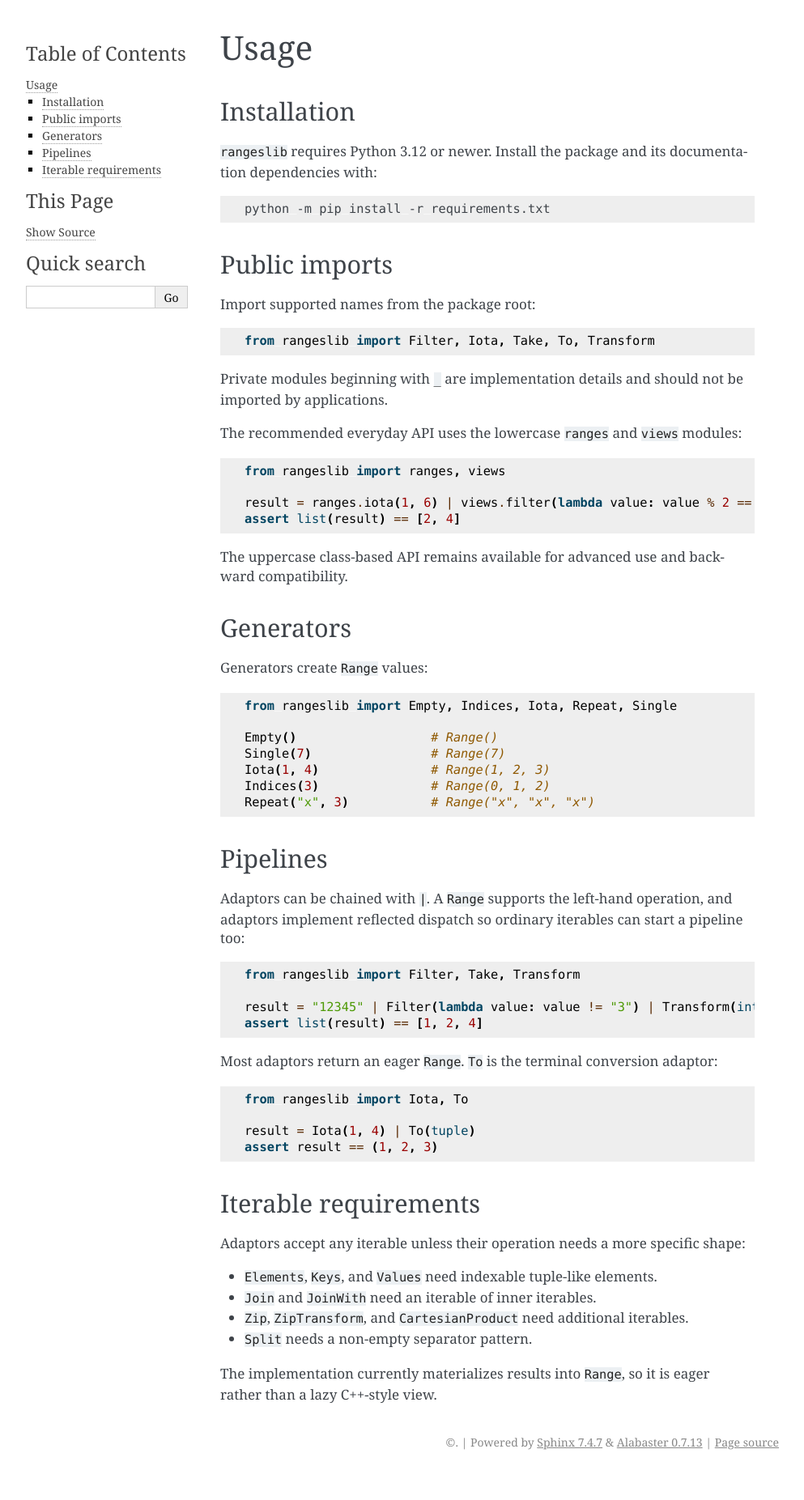
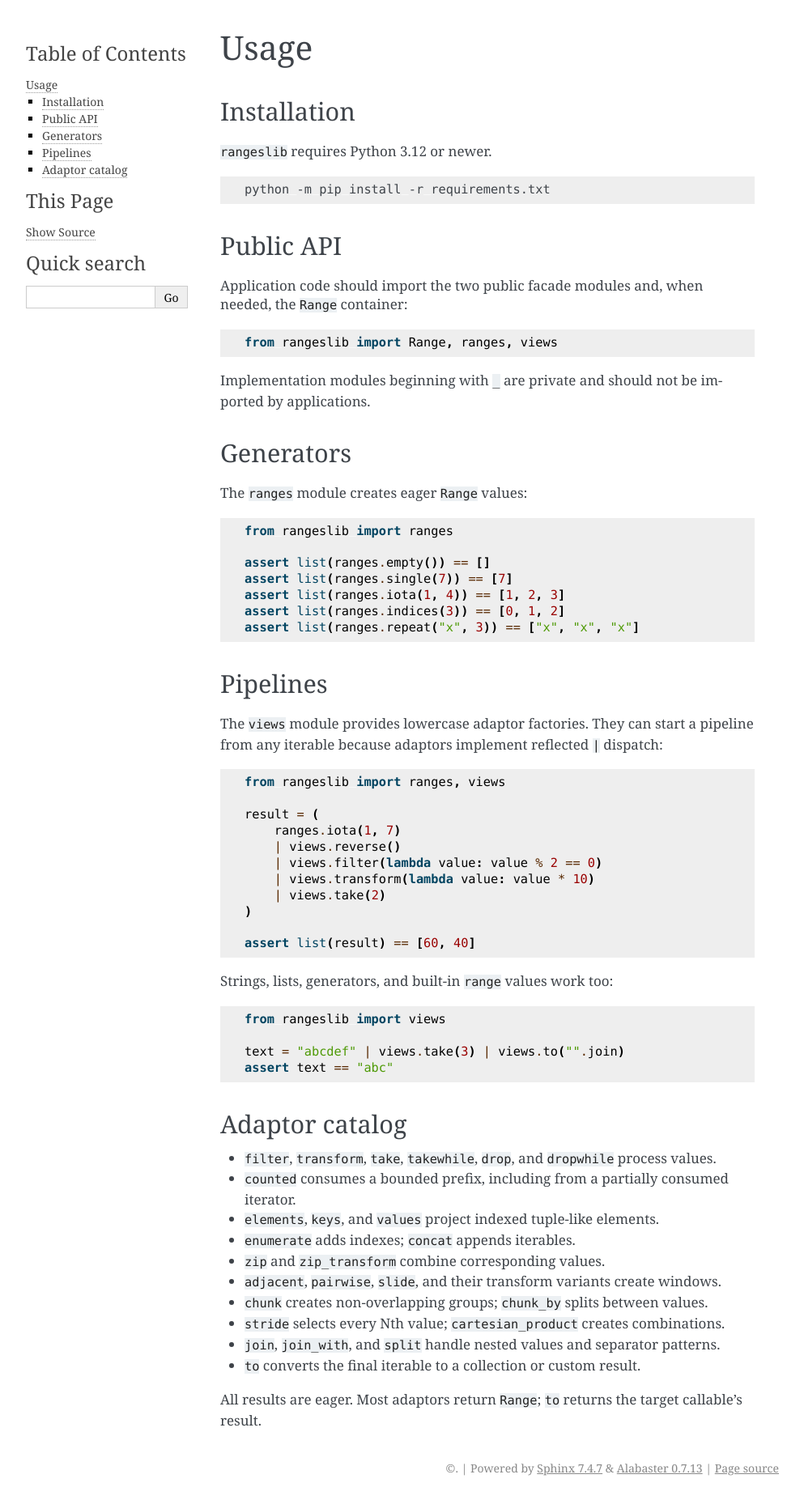
Before and after one commit to TheUltimateOrion/RangesLib, a Sphinx documentation site: the page built from docs/usage.md, in a window 1280 px wide. Shown: the whole page at 81% size, without its empty margins (148-1141 px from the left). Built offline with Sphinx 7.4.7, drawn with Linux system fonts in a browser that asks for light colours; before the commit the page ends 1821 px from its top, so only the background shows below that.

Commit message:
Update README and documentation for lowercase API and eager execution; refactor public API exposure

````diff
--- a/docs/usage.md
+++ b/docs/usage.md
@@ -2,76 +2,78 @@
 
 ## Installation
 
-`rangeslib` requires Python 3.12 or newer. Install the package and its
-documentation dependencies with:
+`rangeslib` requires Python 3.12 or newer.
 
 ```bash
 python -m pip install -r requirements.txt
 ```
 
-## Public imports
+## Public API
 
-Import supported names from the package root:
+Application code should import the two public facade modules and, when needed,
+the `Range` container:
 
 ```python
-from rangeslib import Filter, Iota, Take, To, Transform
+from rangeslib import Range, ranges, views
 ```
 
-Private modules beginning with `_` are implementation details and should not be imported by applications.
+Implementation modules beginning with `_` are private and should not be
+imported by applications.
 
-The recommended everyday API uses the lowercase `ranges` and `views` modules:
+## Generators
+
+The `ranges` module creates eager `Range` values:
+
+```python
+from rangeslib import ranges
+
+assert list(ranges.empty()) == []
+assert list(ranges.single(7)) == [7]
+assert list(ranges.iota(1, 4)) == [1, 2, 3]
+assert list(ranges.indices(3)) == [0, 1, 2]
+assert list(ranges.repeat("x", 3)) == ["x", "x", "x"]
+```
+
+## Pipelines
+
+The `views` module provides lowercase adaptor factories. They can start a
+pipeline from any iterable because adaptors implement reflected `|` dispatch:
 
 ```python
 from rangeslib import ranges, views
 
-result = ranges.iota(1, 6) | views.filter(lambda value: value % 2 == 0) | views.take(2)
-assert list(result) == [2, 4]
+result = (
+    ranges.iota(1, 7)
+    | views.reverse()
+    | views.filter(lambda value: value % 2 == 0)
+    | views.transform(lambda value: value * 10)
+    | views.take(2)
+)
+
+assert list(result) == [60, 40]
 ```
 
-The uppercase class-based API remains available for advanced use and
-backward compatibility.
-
-## Generators
-
-Generators create `Range` values:
+Strings, lists, generators, and built-in `range` values work too:
 
 ```python
-from rangeslib import Empty, Indices, Iota, Repeat, Single
+from rangeslib import views
 
-Empty()                  # Range()
-Single(7)                # Range(7)
-Iota(1, 4)               # Range(1, 2, 3)
-Indices(3)               # Range(0, 1, 2)
-Repeat("x", 3)           # Range("x", "x", "x")
+text = "abcdef" | views.take(3) | views.to("".join)
+assert text == "abc"
 ```
 
-## Pipelines
+## Adaptor catalog
 
-Adaptors can be chained with `|`. A `Range` supports the left-hand operation, and adaptors implement reflected dispatch so ordinary iterables can start a pipeline too:
+- `filter`, `transform`, `take`, `takewhile`, `drop`, and `dropwhile` process values.
+- `counted` consumes a bounded prefix, including from a partially consumed iterator.
+- `elements`, `keys`, and `values` project indexed tuple-like elements.
+- `enumerate` adds indexes; `concat` appends iterables.
+- `zip` and `zip_transform` combine corresponding values.
+- `adjacent`, `pairwise`, `slide`, and their transform variants create windows.
+- `chunk` creates non-overlapping groups; `chunk_by` splits between values.
+- `stride` selects every Nth value; `cartesian_product` creates combinations.
+- `join`, `join_with`, and `split` handle nested values and separator patterns.
+- `to` converts the final iterable to a collection or custom result.
 
-```python
-from rangeslib import Filter, Take, Transform
-
-result = "12345" | Filter(lambda value: value != "3") | Transform(int) | Take(3)
-assert list(result) == [1, 2, 4]
-```
-
-Most adaptors return an eager `Range`. `To` is the terminal conversion adaptor:
-
-```python
-from rangeslib import Iota, To
-
-result = Iota(1, 4) | To(tuple)
-assert result == (1, 2, 3)
-```
-
-## Iterable requirements
-
-Adaptors accept any iterable unless their operation needs a more specific shape:
-
-- `Elements`, `Keys`, and `Values` need indexable tuple-like elements.
-- `Join` and `JoinWith` need an iterable of inner iterables.
-- `Zip`, `ZipTransform`, and `CartesianProduct` need additional iterables.
-- `Split` needs a non-empty separator pattern.
-
-The implementation currently materializes results into `Range`, so it is eager rather than a lazy C++-style view.
+All results are eager. Most adaptors return `Range`; `to` returns the target
+callable's result.
````
Also changed, not shown: README.md (+45 -199 lines), docs/api.rst (+9 -8 lines), docs/architecture.md (+5 -5 lines), src/rangeslib/__init__.py (+1 -88 lines), 1 other file.
